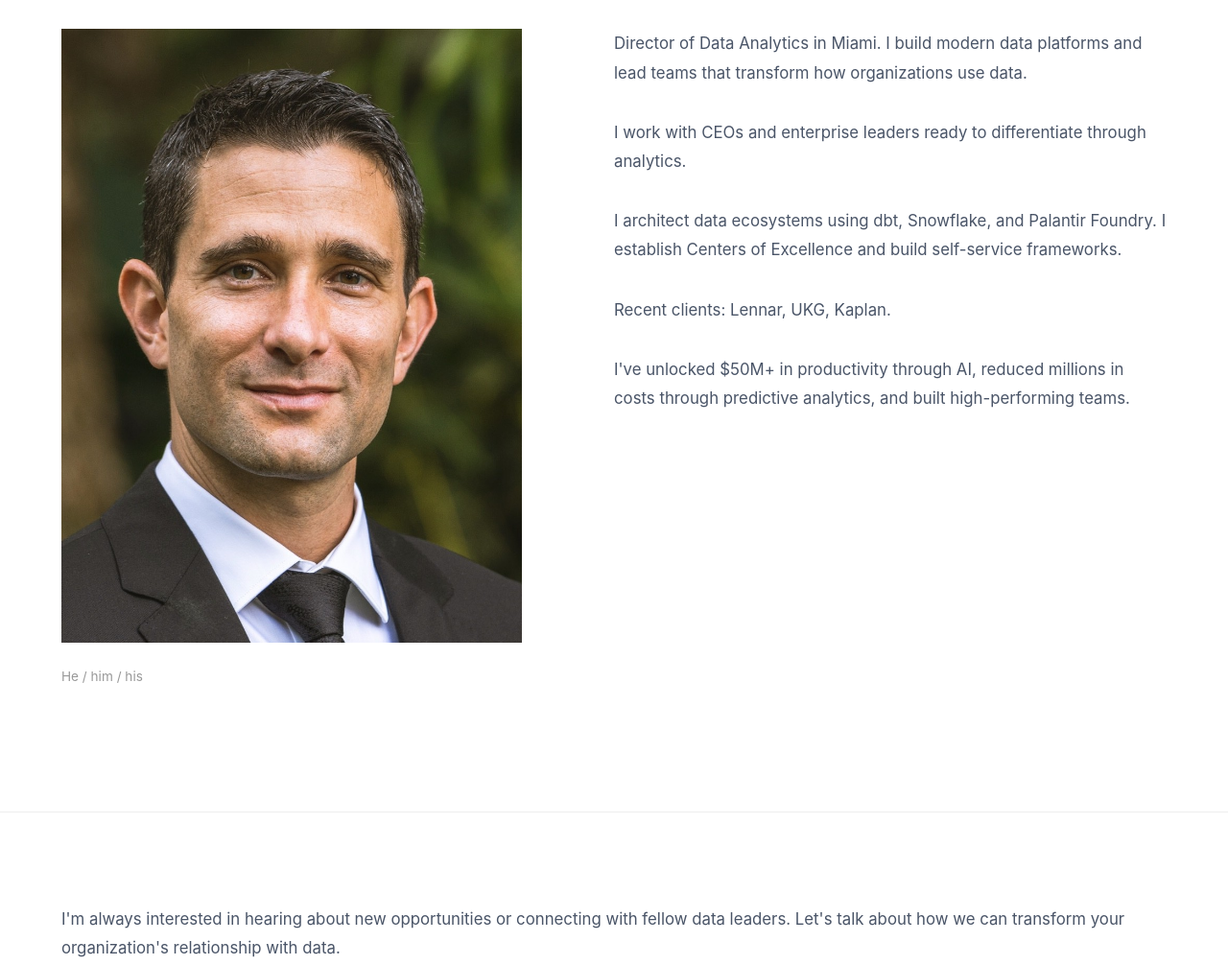
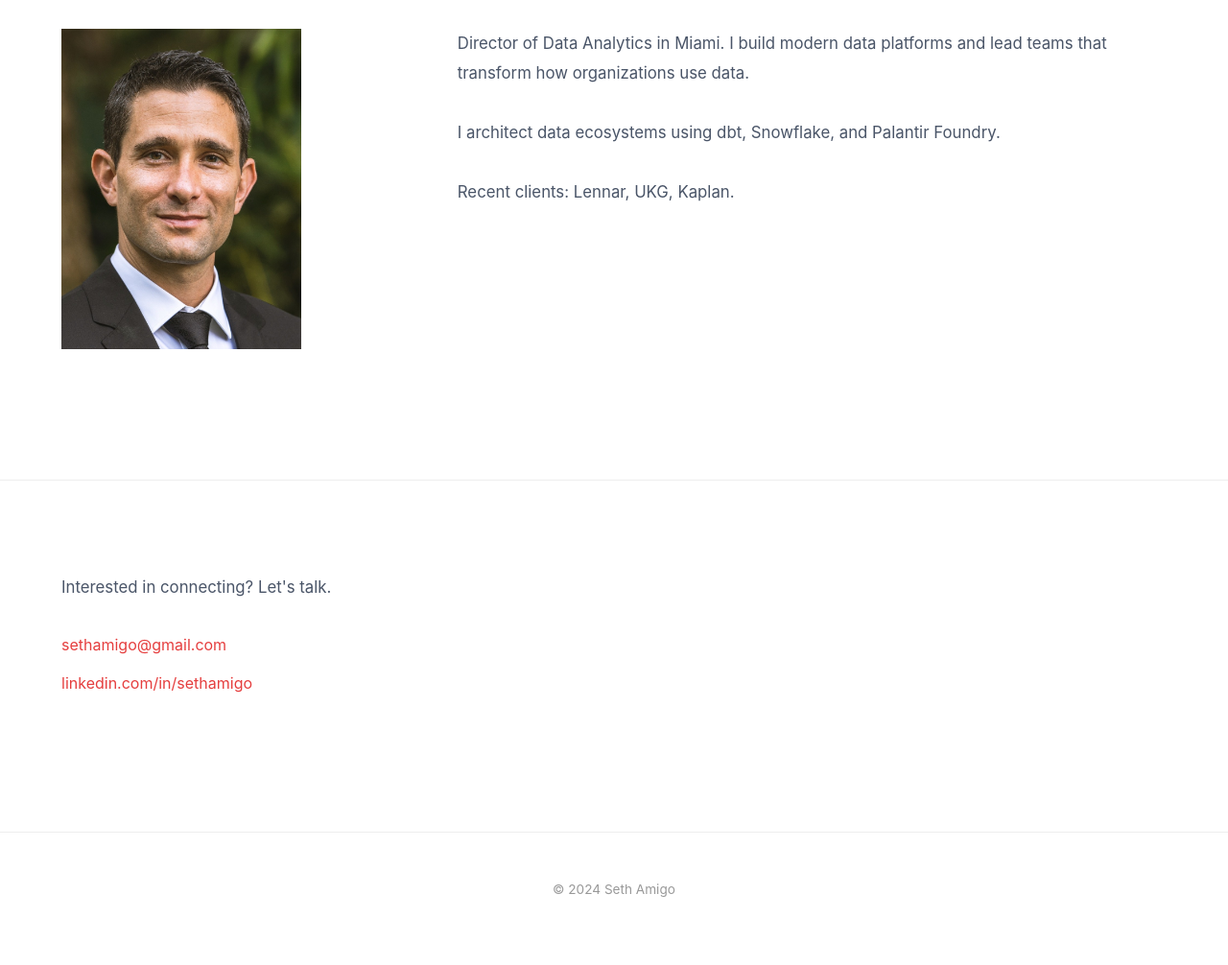
Before and after one commit to SethAmigo/sethamigo.github.io, a plain HTML site: page index.html in a window 1280 px wide. Shown: the part 560-1566 px from the top of the page at 96% size. Drawn offline with Linux system fonts and the light colour scheme.

Commit message:
Feature/refactor (#2)
* latest updates

* updated

---------

Co-authored-by: Seth Amigo <seth.amigo@lennar.com>

```diff
--- a/index.html
+++ b/index.html
@@ -3,7 +3,7 @@
 <head>
     <meta charset="UTF-8">
     <meta name="viewport" content="width=device-width, initial-scale=1.0">
-    <title>Seth Amigo - Director of Data Analytics</title>
+    <title>Seth Amigo - Data Analytics</title>
     <style>
         * {
             margin: 0;
@@ -92,12 +92,13 @@
             max-width: 1400px;
             margin: 0 auto;
             display: grid;
-            grid-template-columns: 1fr 1.2fr;
+            grid-template-columns: 0.6fr 1.4fr;
             gap: 6rem;
         }
 
         .about-image {
             width: 100%;
+            max-width: 250px;
             aspect-ratio: 3/4;
             object-fit: cover;
         }
@@ -107,12 +108,6 @@
             font-size: 1.05rem;
             line-height: 1.8;
             color: #4a5568;
-        }
-
-        .pronoun {
-            font-size: 0.85rem;
-            color: #999;
-            margin-top: 1rem;
         }
 
         /* Contact Section */
@@ -205,24 +200,19 @@
     <section id="about" class="about">
         <div>
             <img src="profile.jpg" alt="Seth Amigo" class="about-image">
-            <div class="pronoun">He / him / his</div>
         </div>
         <div class="about-content">
             <p>Director of Data Analytics in Miami. I build modern data platforms and lead teams that transform how organizations use data.</p>
 
-            <p>I work with CEOs and enterprise leaders ready to differentiate through analytics.</p>
-
-            <p>I architect data ecosystems using dbt, Snowflake, and Palantir Foundry. I establish Centers of Excellence and build self-service frameworks.</p>
+            <p>I architect data ecosystems using dbt, Snowflake, and Palantir Foundry.</p>
 
             <p>Recent clients: Lennar, UKG, Kaplan.</p>
-
-            <p>I've unlocked $50M+ in productivity through AI, reduced millions in costs through predictive analytics, and built high-performing teams.</p>
         </div>
     </section>
 
     <!-- Contact Section -->
     <section id="contact" class="contact">
-        <p>I'm always interested in hearing about new opportunities or connecting with fellow data leaders. Let's talk about how we can transform your organization's relationship with data.</p>
+        <p>Interested in connecting? Let's talk.</p>
 
         <div class="contact-links">
             <a href="mailto:sethamigo@gmail.com">sethamigo@gmail.com</a>
```
